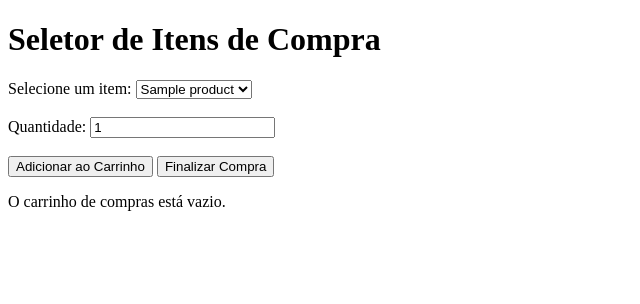
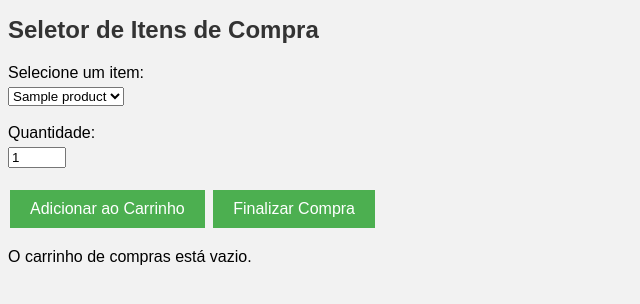
Before and after one commit to AlcidesSN/Vendas, a PHP site: page /sale.php in a window 1280 px wide. Shown: the top 304 px of the page, without its empty margins (0-640 px from the left). Run offline with PHP 8.4, Linux system fonts and the light colour scheme; tables that the repository leaves empty or names only in its code hold one stand-in row (values such as "Sample post").

Commit message:
CSS base, comentado  para aprendizado

```diff
--- a/sale.php
+++ b/sale.php
@@ -4,6 +4,7 @@
     <meta charset="UTF-8">
     <meta http-equiv="X-UA-Compatible" content="IE=edge">
     <meta name="viewport" content="width=device-width, initial-scale=1.0">
+    <link rel="stylesheet" href="style.css">
     <title>Vendas</title>
 </head>
 <body>
--- /dev/null
+++ b/style.css
@@ -0,0 +1,69 @@
+/*Usem este arquivo pra pegar uma base do css, já está linkado no sale.php, quando for
+  adicionado em outros, vai aplicar o mesmo estilo pra outros elementos.
+*/
+
+/* Define a fonte e a cor de fundo */
+body {
+        font-family: Arial, sans-serif;
+        background-color: #f2f2f2;
+    }
+
+/* Define a cor, tamanho da fonte e margem do h1*/
+    h1 {
+        color: #333;
+        font-size: 24px;
+        margin-bottom: 20px;
+    }
+
+/* Define a largura da tabela como 100%, remove as bordas entre as células e adiciona uma margem */
+    table {
+        border-collapse: collapse;
+        width: 100%;
+        margin-bottom: 20px;
+    }
+
+/* Define o alinhamento do texto e o preenchimento da tabela */
+    th, td {
+        text-align: left;
+        padding: 8px;
+    }
+
+/* Define a cor de fundo do cabeçalho da tabela */
+    th {
+        background-color: #ddd;
+    }
+
+/* Define a cor de fundo das linhas pares da tabela */
+    tr:nth-child(even) {
+        background-color: #f2f2f2;
+    }
+
+/* Define o estilo de exibição e a margem de baixo */
+    label {
+        display: block;
+        margin-bottom: 5px;
+    }
+
+/* Define a largura do campo*/
+    input[type="number"] {
+        width: 50px;
+    }
+
+/* Define o estilo do botão de envio */
+    input[type="submit"] {
+        background-color: #4CAF50;
+        color: white;
+        border: none;
+        padding: 10px 20px;
+        text-align: center;
+        text-decoration: none;
+        display: inline-block;
+        font-size: 16px;
+        margin: 4px 2px;
+        cursor: pointer;
+    }
+
+/* Define o estilo do botão de envio quando o mouse tá em cima*/
+    input[type="submit"]:hover {
+        background-color: #3e8e41;
+    }
```
